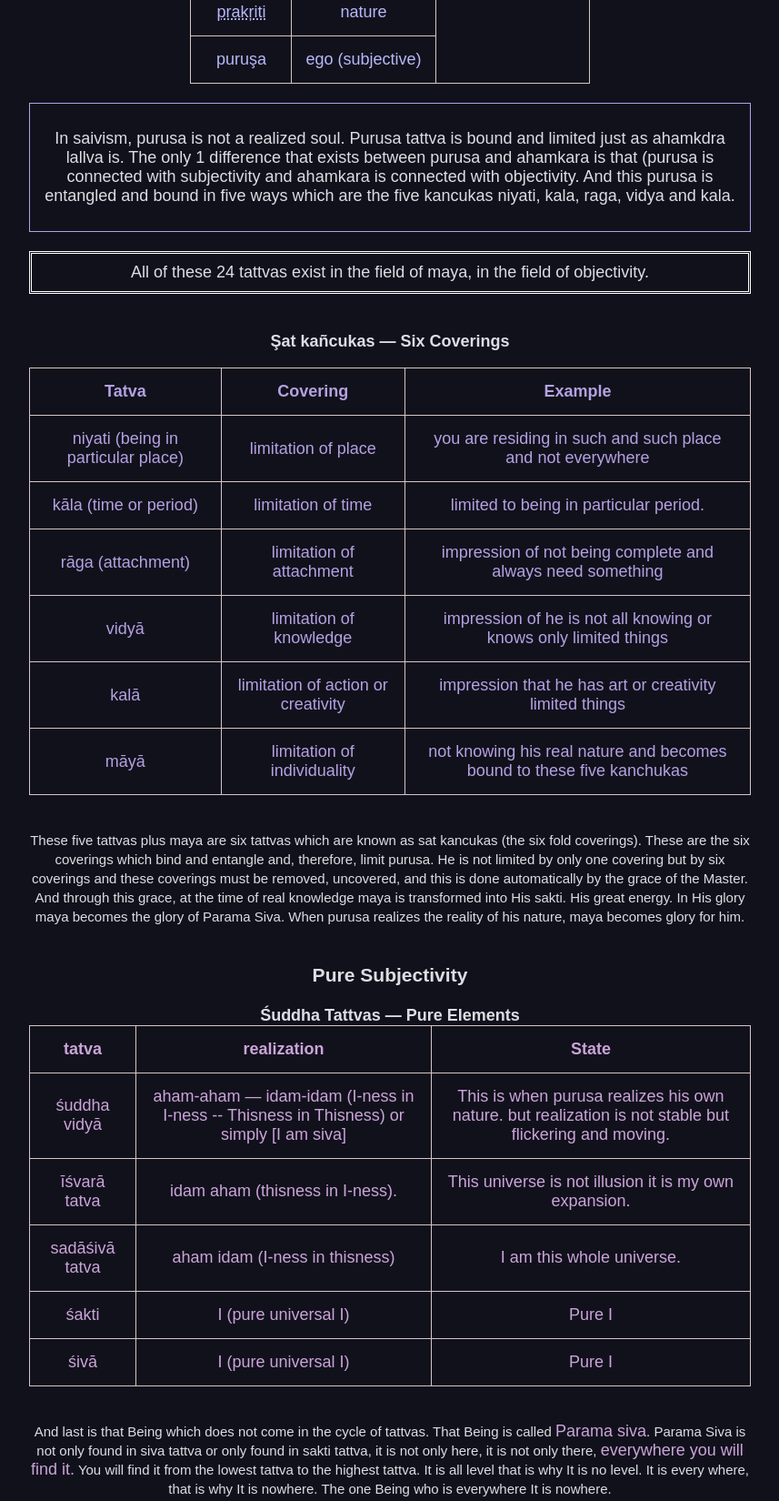
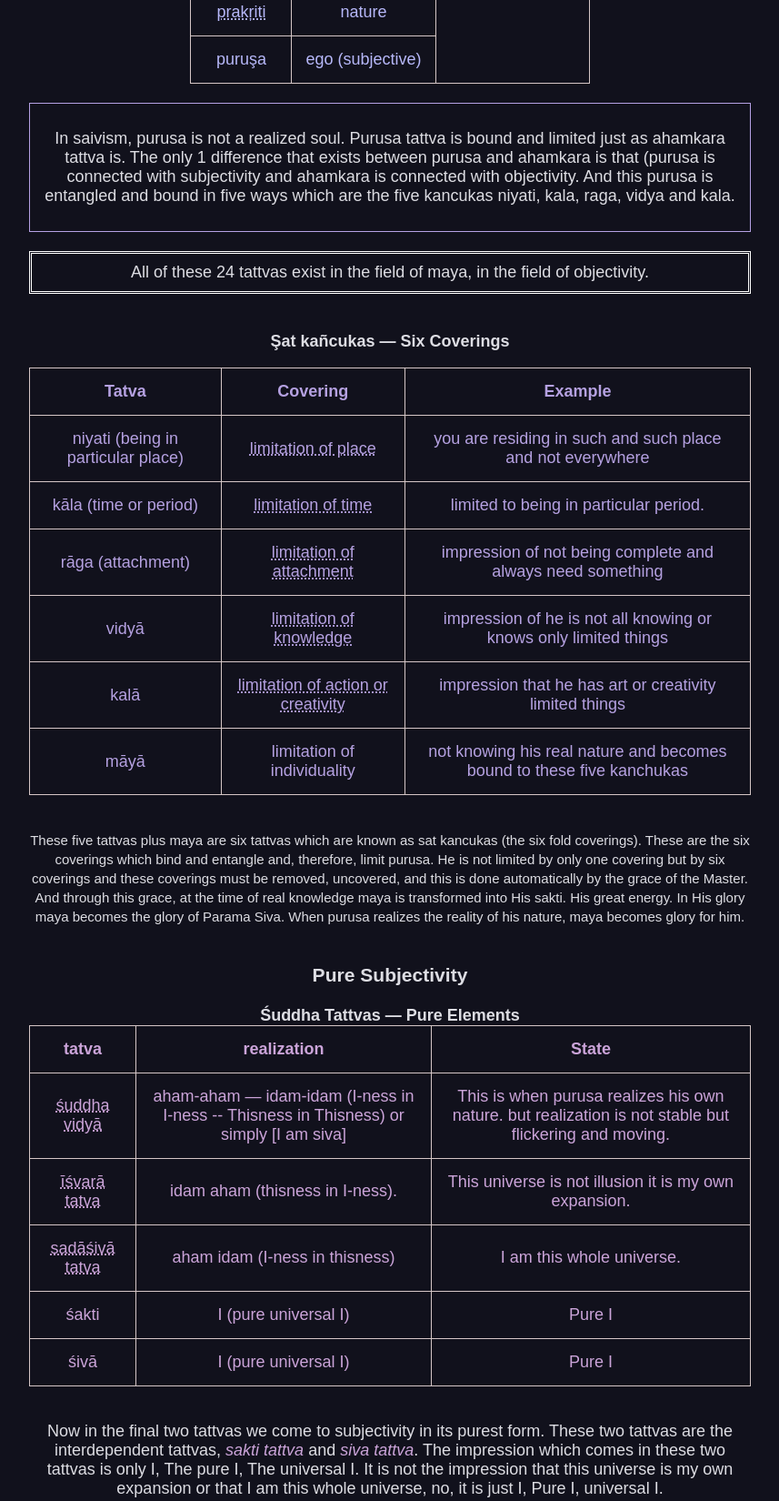
Before and after one commit to Trikashasan/secretsupreme, a plain HTML site: page page-02.html in a window 1280 px wide. Shown: the part 2451-4101 px from the top of the page at 91% size, without its empty margins (211-1068 px from the left). Drawn offline with Linux system fonts and the light colour scheme.

Commit message:
new content updated

```diff
--- a/page-02.html
+++ b/page-02.html
@@ -202,7 +202,7 @@
 		<br>
 
 		<div style="border: 1px solid #b5a1e4; padding: 10px;">
-		<p>In saivism, purusa is not a realized soul. Purusa tattva is bound and limited just as ahamkdra lallva is. The only 1 difference that exists between purusa and ahamkara is that (purusa is connected with subjectivity and ahamkara is connected with objectivity. And this purusa is entangled and bound in five ways which are the five kancukas niyati, kala, raga, vidya and kala.</p>
+		<p>In saivism, purusa is not a realized soul. Purusa tattva is bound and limited just as ahamkara tattva is. The only 1 difference that exists between purusa and ahamkara is that (purusa is connected with subjectivity and ahamkara is connected with objectivity. And this purusa is entangled and bound in five ways which are the five kancukas niyati, kala, raga, vidya and kala.</p>
 		</div>
 
 		<br>
@@ -223,27 +223,27 @@
 			</tr>
 			<tr>
 				<td>niyati (being in particular place)</td>
-				<td>limitation of place</td>
+				<td><span class="tooltip">limitation of place<p class="info large">The function of niyati tattva is to put the impression in purusa that he is residing in such and such a particular place and not in all places. You are residing in a houseboat near first bridge and you are not residing simultaneously at Ishiber near Nishat. You are residing in Kashmir, you are not residing simultaneously in Australia or Canada. This is the limitation which niyati tattva causes for purusa, that he is residing in such and such a particular place and not everywhere.</p></span></td>
 				<td>you are residing in such and such place and not everywhere</td>
 			</tr>
 			<tr>
 				<td>kāla (time or period)</td>
-				<td>limitation of time</td>
+				<td><span class="tooltip">limitation of time<p class="info large"> The word "kala" means time. The action of kala tattva is to keep purusa in a particular period. He becomes the victim of being in a particular period. For instance, you are twenty five years old, I am sixty four years old, and he is forty three years old. This limitation is the result of the action of kala tattva.</p></span></td>
 				<td>limited to being in particular period.</td>
 			</tr>
 			<tr>
 				<td>rāga (attachment)</td>
-				<td>limitation of attachment</td>
+				<td><span class="tooltip">limitation of attachment<p class="info large">The third tattva by which purusa is limited is known as raga tattva, 'raga' means attachment. This is that attachment which results from not being full. The action of raga tattva is to leave the impression in purusa that he is not full, that he is not complete, and that he must have this and that to become full. As he does not have this he must have it to be full. He feels a lacking which he must fill. This is the function of raga tattva in limiting purusa.</p></span></td>
 				<td>impression of not being complete and always need something</td>
 			</tr>
 			<tr>
 				<td>vidyā </td>
-				<td>limitation of knowledge</td>
+				<td><span class="tooltip">limitation of knowledge<p class="info large">The fourth tattva which limits purusa is vidya tattva, 'vidya’ means knowledge. The action of vidya tattva is to put the impression in purusa that he has this or that particular and limited knowledge, that he is not all knowing for he knows only some limited things.</p></span></td>
 				<td>impression of he is not all knowing or knows only limited things</td>
 			</tr>
 			<tr>
 				<td>kalā</td>
-				<td>limitation of action or creativity</td>
+				<td><span class="tooltip">limitation of action or creativity<p class="info large">The fifth and final bondage and limitation for purusa is kala tattva. Kala tattva creates the impression in purusa that he has some particular creativity, some particular artistic talent. He has mastered the art of writing or the art of music or the art of medicine, however, he does not have unlimited creativity. He is good at some things and not all things.</p></span></td>
 				<td>impression that he has art or creativity limited things</td>
 			</tr>
 			<tr>
@@ -273,17 +273,17 @@
 				<th>State</th>
 			</tr>
 			<tr>
-				<td>śuddha vidyā</td>
+					<td><span class="tooltip">śuddha vidyā<p class="info large">Pure subjectivity is found in the tattva known as suddhavidya tattva. This is when purusa actually realizes his own nature. And yet that realization is not stable, it is flickering, it is moving. This is the realization at the level of suddhavidya tattva. This realization is in movement. Sometimes you realize it, sometimes you forget it. And the experience (paramarsa) of suddhavidya tattva is, "I am siva, this universe is in duality. This universe is unreal, I am siva." This is the impression which comes in suddhavidya tattva. And this is pure subjectivity.</p></span></td>
 				<td>aham-aham — idam-idam (I-ness in I-ness -- Thisness in Thisness) or simply [I am siva]</td>
 				<td>This is when purusa realizes his own nature. but realization is not stable but flickering and moving.</td>
 			</tr>
 			<tr>
-				<td>īśvarā tatva</td>
+					<td><span class="tooltip">īśvarā tatva<p class="info">In isvara tattva you realize that this universe is my own expansion. This universe is not an illusion, it is my own expansion. This is the realization which takes place in isvara tattva. </p></span></td>
 				<td>idam aham (thisness in I-ness).</td>
 				<td>This universe is not illusion it is my own expansion.</td>
 			</tr>
 			<tr>
-				<td>sadāśivā tatva</td>
+					<td><span class="tooltip">sadāśivā tatva<p class="info large">The realization which takes place in sadasiva tattva is the same as the realization which takes place in isvara tattva, however, it is more refined. In sadasiva tattva you realize that I am this whole universe. This is the difference between these two impressions, in isvara tattva you have the impression that this universe is my own expansion, whereas in sadasiva tattva you will find that I myself am this whole universe. Oh myself, I am this whole universe. These two tattvas comprise subjectivity in a purer form.</p></span></td>
 				<td>aham idam (I-ness in thisness)</td>
 				<td>I am this whole universe.</td>
 			</tr>
@@ -301,6 +301,8 @@
 
 		<br>
 
+		<p>Now in the final two tattvas we come to subjectivity in its purest form. These two tattvas are the interdependent tattvas, <i style="color: #cba4d9;">sakti tattva</i> and <i style="color: #cba4d9;">siva tattva</i>. The impression which comes in these two tattvas is only I, The pure I, The universal I. It is not the impression that this universe is my own expansion or that I am this whole universe, no, it is just I, Pure I, universal I.
+		</p>
 		<p>
 			<small>And last is that Being which does not come in the cycle of tattvas. That Being is called </small><span style="color: #cba4d9;">Parama siva</span><small>. Parama Siva is not only found in siva tattva or only found in sakti tattva, it is not only here, it is not only there, </small><span style="color: #cba4d9;">everywhere you will find it.</span><small> You will find it from the lowest tattva to the highest tattva. It is all level that is why It is no level. It is every where, that is why It is nowhere. The one Being who is everywhere It is nowhere.</small>
 		</p>
```
Also changed, not shown: page-03.html (+17 -30 lines).
